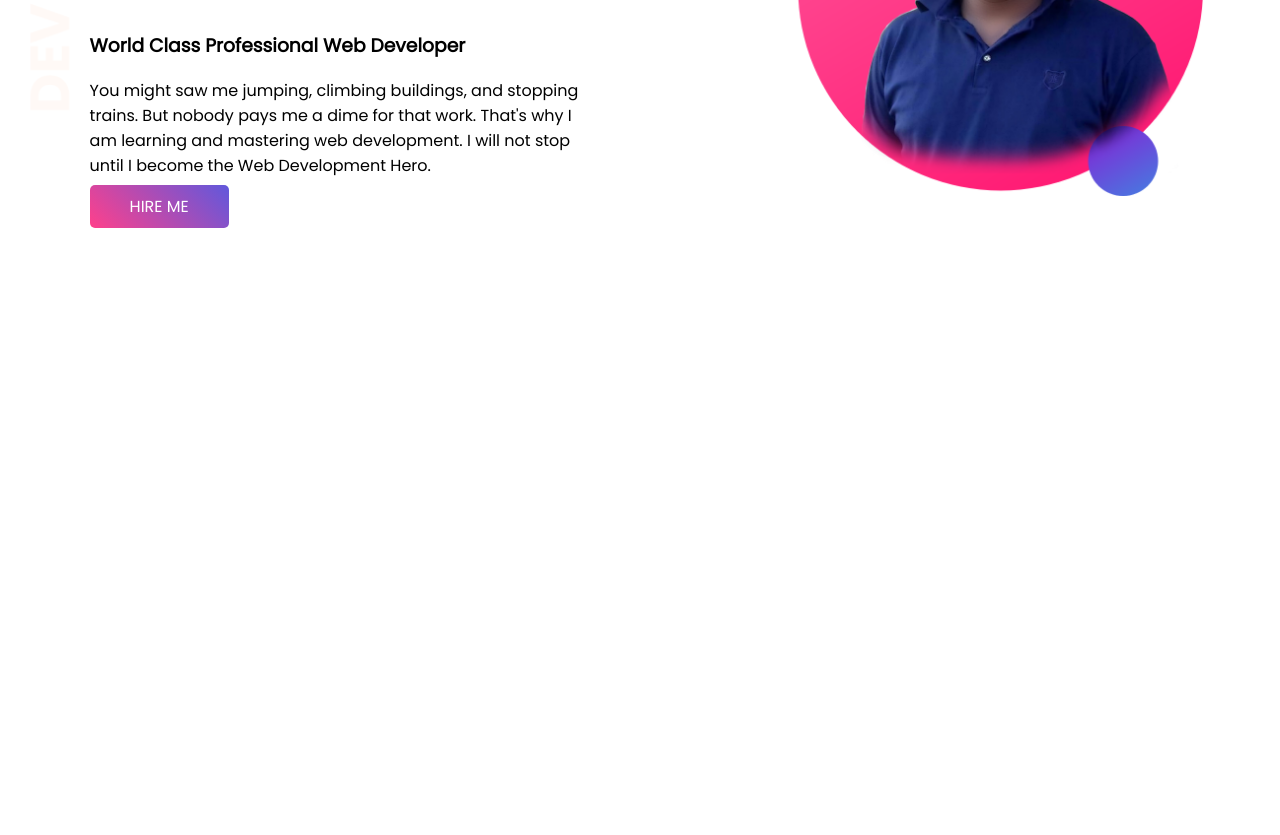
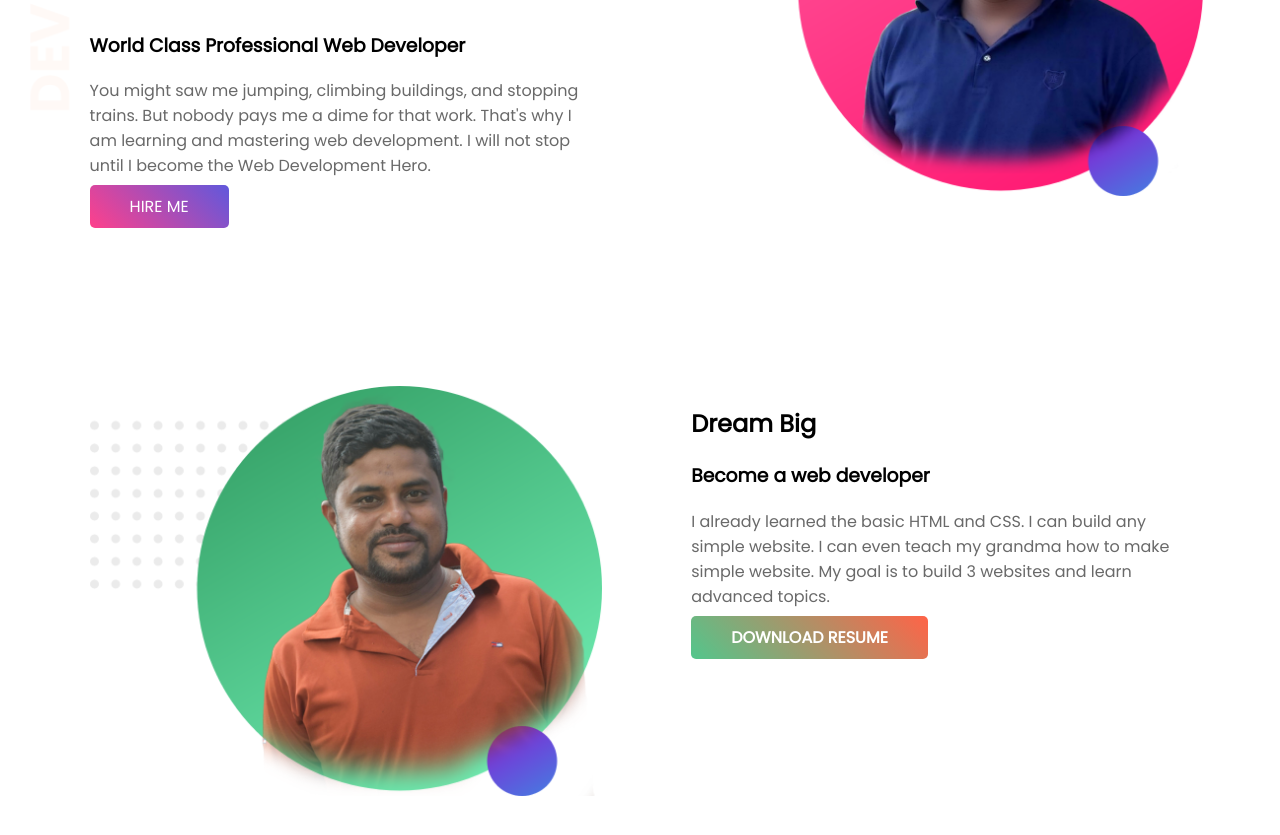
Before and after one commit to hmzsumon/portfolio, a plain HTML site: page index.html in a window 1280 px wide. Shown: the part 249-1084 px from the top of the page. Before the commit the page ends 800 px from the top, so only its background shows below. Drawn offline with Linux system fonts and the light colour scheme; files whose address does not match are found by name.

Commit message:
cmplet Med-Section

```diff
--- a/css/style.css
+++ b/css/style.css
@@ -4,9 +4,13 @@ body{
 }
 section{
     height: 500px;
+    margin-bottom: 100px;
 }
 h1{
     font-size: 40px;
+}
+p{
+    color: dimgray;
 }
 .name-hilight{
     color: orange;
@@ -40,3 +44,20 @@ h1{
     font-size: 19px;
     padding: 13px 43px;
 }
+.midSection .mid-cotent{
+    margin-top:35px;
+}
+.midSection .link-btn2{
+    text-decoration: none;
+    background: linear-gradient(45deg, #52c68c, tomato);
+    padding: 10px 40px;
+    border-radius: 5px;
+    color: white;
+    font-weight: 700;
+    transition: all 0.5s ease;
+}
+.midSection .link-btn2:hover{
+    background:#C15F46;
+    font-size: 19px;
+    padding: 13px 43px;
+}
--- a/index.html
+++ b/index.html
@@ -20,7 +20,18 @@
         <div class="halh-width">
             <img src="img/mypic2.PNG" alt="Zakaria Sumon">
         </div>
+    </section>
 
+    <section class="midSection">
+        <div class="halh-width">
+            <img src="img/mypic3.png" alt="Zakaria Sumon">
+        </div>
+        <div class="halh-width mid-cotent">
+            <h2>Dream Big</h2>
+            <h3>Become a web developer</h3>
+            <p>I already learned the basic HTML and CSS. I can build any simple website. I can even teach my grandma how to make simple website. My goal is to build 3 websites and learn advanced topics.</p>
+            <a class="link-btn2" href="#">DOWNLOAD RESUME</a>
+        </div>
     </section>
 </body>
 </html>
```
